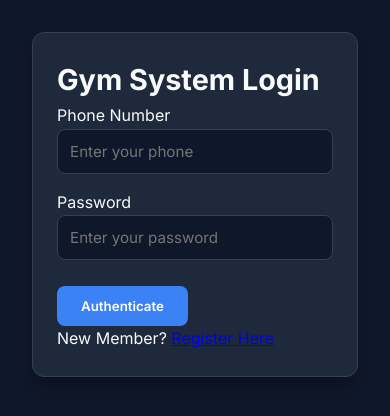
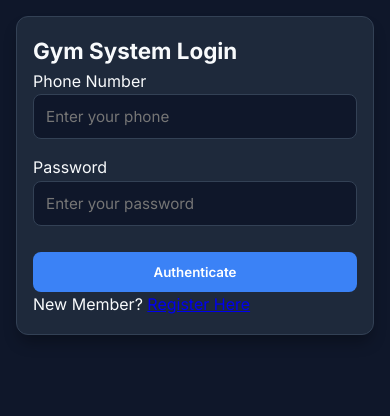
Before and after one commit to Hpyopp/gym-management-system, a React app in the folder frontend/: page / in a window 390 px wide. Shown: the top 416 px of the page. Built offline with nearby package versions, Linux system fonts and the light colour scheme; the HTML template or start-up script is replaced by a standard one.

Commit message:
Gym Management System - Initial Release

```diff
--- a/frontend/src/index.css
+++ b/frontend/src/index.css
@@ -34,7 +34,9 @@ body { background-color: var(--bg-dark); color: var(--text-main); line-height: 1
 input, select, textarea { width: 100%; padding: 0.75rem; border-radius: 8px; background: var(--bg-dark); border: 1px solid var(--border-color); color: var(--text-main); margin-bottom: 1rem; font-size: 0.95rem; }
 input:focus, textarea:focus { outline: 2px solid var(--accent-primary); border-color: transparent;}
 
-table { width: 100%; border-collapse: collapse; margin-top: 1rem; }
+/* Table Wrapper for Horizontal Scroll */
+.table-responsive { width: 100%; overflow-x: auto; -webkit-overflow-scrolling: touch; }
+table { width: 100%; border-collapse: collapse; margin-top: 1rem; white-space: nowrap; }
 th, td { padding: 1rem; text-align: left; border-bottom: 1px solid var(--border-color); }
 th { background: rgba(0,0,0,0.2); color: var(--text-muted); font-weight: 600; text-transform: uppercase; font-size: 0.85rem; letter-spacing: 0.05em;}
 tr:hover { background: rgba(255,255,255,0.02); }
@@ -45,7 +47,6 @@ tr:hover { background: rgba(255,255,255,0.02); }
 .badge-primary { background: rgba(59, 130, 246, 0.15); color: var(--accent-primary); border: 1px solid rgba(59, 130, 246, 0.3);}
 
 .grid-2 { display: grid; grid-template-columns: 1fr 1fr; gap: 1.5rem; }
-@media (max-width: 768px) { .grid-2 { grid-template-columns: 1fr; } }
 
 .alert { padding: 1rem; border-radius: 8px; margin-bottom: 1rem; border-left: 4px solid; }
 .alert-info { background: rgba(59, 130, 246, 0.1); border-color: var(--accent-primary); color: #bfdbfe; }
@@ -53,3 +54,23 @@ tr:hover { background: rgba(255,255,255,0.02); }
 
 .data-row { display: flex; justify-content: space-between; padding: 0.75rem 0; border-bottom: 1px solid var(--border-color); }
 .data-label { color: var(--text-muted); font-weight: 500; }
+
+/* --- MOBILE RESPONSIVE PROTOCOL --- */
+@media screen and (max-width: 768px) {
+  .container { padding: 1rem; }
+
+  .header { flex-direction: column; align-items: flex-start; gap: 1rem; }
+  .title { font-size: 1.4rem; }
+
+  .btn { width: 100%; text-align: center; }
+
+  .grid-2 { grid-template-columns: 1fr; gap: 1rem; }
+
+  .card { padding: 1rem; }
+  .card-header { font-size: 1rem; }
+
+  th, td { padding: 0.75rem; font-size: 0.85rem; }
+
+  /* Convert Flex rows to Column for buttons */
+  .card > div[style*="display: flex"] { flex-direction: column; gap: 0.5rem; }
+}
```
